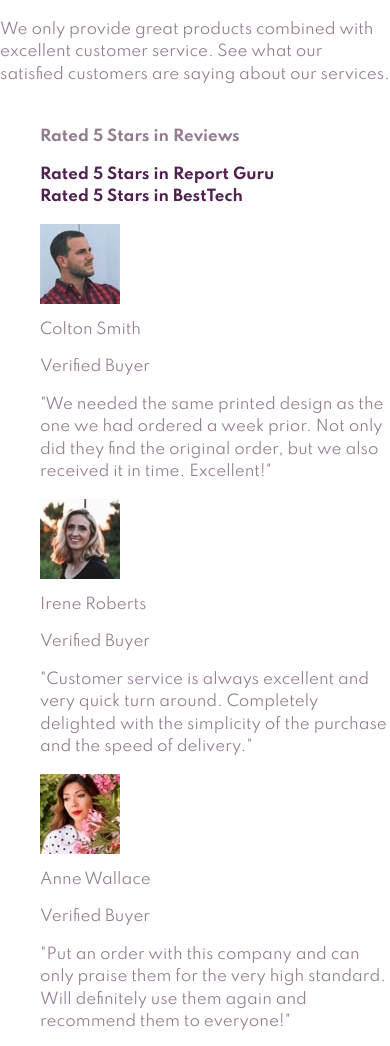
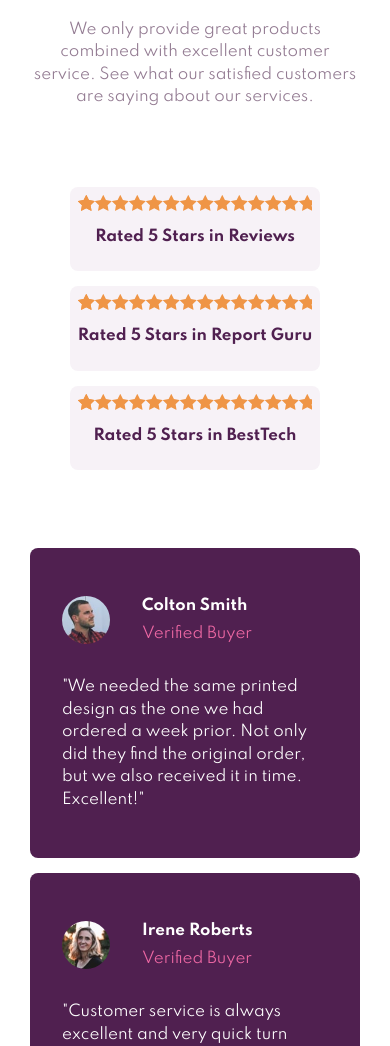
Before and after one commit to simondonohoe/social_proof_challenge, a plain HTML site: page index.html in a window 390 px wide. Shown: the part 215-1261 px from the top of the page. Drawn offline with Linux system fonts and the light colour scheme.

Commit message:
Site is responsive. Tune positioning to do.

```diff
--- a/app/scss/_global.scss
+++ b/app/scss/_global.scss
@@ -4,28 +4,25 @@
   box-sizing: border-box;
 }
 
-body{
+body {
   margin: 0;
   padding: 0;
-  font-family: 'Spartan', sans-serif;
+  font-family: "Spartan", sans-serif;
   font-size: $fontSizeM;
+  text-align: center;
   min-height: 100vh;
   line-height: 1.5;
   scroll-behavior: smooth;
   color: $priColDark;
 }
 
-h1{
+h1 {
   font-size: $fontSizeXL;
+  font-weight: $fWeightL;
 }
 
-h1, .ratings{
-  color: $priColDark;
-  font-weight: 700;
-}
-
-p{
-  color: $neuColDark;
+li {
+  border-radius: $borRad;
 }
 
 a,
@@ -43,3 +40,28 @@ img {
   max-width: 100%;
   display: block;
 }
+
+// grid layout
+main {
+  display: grid;
+  gap: 3rem;
+}
+
+@media (min-width: 50em) {
+  main {
+    grid-template-columns: 1fr 1fr;
+    text-align: left;
+  }
+
+  .header {
+    grid-column: 1 / 2;
+  }
+
+  .ratings {
+    grid-column: 2 / 3;
+  }
+
+  .verifiedBuyers {
+    grid-column: 1 / -1;
+  }
+}
--- /dev/null
+++ b/app/scss/_header.scss
@@ -0,0 +1,6 @@
+.header{
+
+  p{
+    color: $neuColDark;
+  }
+}
--- a/app/scss/_quotations.scss
+++ b/app/scss/_quotations.scss
@@ -0,0 +1,41 @@
+.verifiedBuyers {
+  padding: 0;
+  text-align: left;
+  color: $neuColWhite;
+
+  li {
+    background: $priColDark;
+    padding: $spacerTwo;
+  }
+
+  &__card {
+    width: 100%;
+    max-width: 25rem;
+
+    .userDetails {
+      display: flex;
+
+      img {
+        width: 3rem;
+        height: 3rem;
+        border-radius: 50%;
+        margin: auto 0;
+        margin-right: $spacerTwo;
+      }
+    }
+  }
+
+  &__userName {
+    font-weight: $fWeightL;
+    margin-bottom: 0.3125rem;
+  }
+
+  &__userStatus {
+    color: $priColLight;
+    margin-top: 0;
+  }
+
+  &__quote {
+    margin-top: 1rem;
+  }
+}
--- a/app/scss/_ratings.scss
+++ b/app/scss/_ratings.scss
@@ -1,14 +1,42 @@
 .ratings {
+  // display: flex;
 
-  &__star {
-    float: left;
-    width: 2%;
-    padding: 5px;
+  // gap: 1em;
+  // max-width: 25rem;
+  padding: 0;
+  // margin-left: auto;
+  // margin-right: auto;
+
+  @media(min-width: 50em){
+    flex-direction: column;
+     max-width: 100%;
+     justify-content: center;
+    // margin-left: auto;
+    // margin-right: auto;
   }
 
-  &__review::after{
-    content: "";
-    clear: both;
-    display: table;
+  .item{
+    display: flex;
+    flex-direction: column;
+    color: $priColDark;
+    background: $neuColLight;
+    font-weight: $fWeightL;
+    padding: 0.5rem;
+
+
+    @media (min-width: 50em) {
+      flex-direction: row;
+    }
+
+    .stars{
+      display: flex;
+      // flex-direction: column;
+      background-image: url(/images/icon-star.svg);
+
+      @media (min-width: 50em) {
+        flex-direction: row;
+        max-width: 100%;
+      }
+    }
   }
 }
--- /dev/null
+++ b/app/scss/_utilities.scss
@@ -0,0 +1,27 @@
+.container {
+  max-width: 70rem;
+  padding: 0 2em;
+  margin: 0 auto;
+}
+
+.-container{
+  max-width: 25rem;
+  margin-left: auto;
+  margin-right: auto;
+}
+
+.split{
+  display: flex;
+  flex-direction: column;
+  gap: 1em;
+  max-width: 25rem;
+  margin-left: auto;
+  margin-right: auto;
+
+  @media(min-width: 50em){
+    flex-direction: row;
+    max-width: 100rem;
+    margin-left: auto;
+    margin-right: auto;
+  }
+}
--- a/app/scss/_variables.scss
+++ b/app/scss/_variables.scss
@@ -9,3 +9,11 @@ $fontSizeS: 0.8125rem;
 $fontSizeM: 0.9375rem;
 $fontSizeL: 1.125rem;
 $fontSizeXL: 2.5rem;
+
+$fWeightS: 400;
+$fWeightM: 500;
+$fWeightL: 700;
+
+$borRad: 0.5rem;
+
+$spacerTwo: 2rem;
--- a/app/scss/style.scss
+++ b/app/scss/style.scss
@@ -1,5 +1,7 @@
 @import "variables";
+@import "utilities";
 
 @import "global";
+@import "header";
 @import "ratings";
 @import "quotations";
--- a/index.html
+++ b/index.html
@@ -23,71 +23,92 @@
     <link rel="stylesheet" href="./app/scss/style.css" />
   </head>
   <body>
+    <div class="container">
       <main>
-      <div class="container">
+        <div class="split">
+          <div class="header">
             <h1>10,000+ of our users love our products.</h1>
             <p class="summary">
               We only provide great products combined with excellent customer
               service. See what our satisfied customers are saying about our
               services.
             </p>
-        <ul class="ratings" role="list">
-          <li class="ratings__review">
-            <div class="ratings__star">
+          </div>
+        </div>
+        <ul class="ratings split" role="list">
+          <li class="item">
+            <div class="stars">
               <img src="./images/icon-star.svg" alt="" srcset="" />
             </div>
-            <div class="ratings__star">
+            <p>Rated 5 Stars in Reviews</p>
+          </li>
+          <li class="item">
+            <div class="stars">
               <img src="./images/icon-star.svg" alt="" srcset="" />
             </div>
-            <div class="ratings__star">
+            <p>Rated 5 Stars in Report Guru</p>
+          </li>
+          <li class="item">
+            <div class="stars">
               <img src="./images/icon-star.svg" alt="" srcset="" />
             </div>
-            <div class="ratings__star">
-              <img src="./images/icon-star.svg" alt="" srcset="" />
+            <p>Rated 5 Stars in BestTech</p>
+          </li>
+        </ul>
+
+        <ul class="verifiedBuyers split" role="list">
+          <li>
+            <div class="verifiedBuyers__card">
+              <div class="userDetails">
+                <img src="./images/image-colton.jpg" alt="User Pic" />
+                <div>
+                  <p class="verifiedBuyers__userName">Colton Smith</p>
+                  <p class="verifiedBuyers__userStatus">Verified Buyer</p>
                 </div>
-            <div class="ratings__star">
-              <img src="./images/icon-star.svg" alt="" srcset="" />
+              </div>
+              <p class="verifiedBuyers__quote">
+                "We needed the same printed design as the one we had ordered a
+                week prior. Not only did they find the original order, but we
+                also received it in time. Excellent!"
+              </p>
             </div>
           </li>
-            <p>Rated 5 Stars in Reviews</p>
-          <li>Rated 5 Stars in Report Guru</li>
-          <li>Rated 5 Stars in BestTech</li>
-        </ul>
-        <ul class="buyerquotes" role="list">
           <li>
-            <img src="./images/image-colton.jpg" alt="User Pic" />
-            <p class="userName">Colton Smith</p>
-            <p class="userStatus">Verified Buyer</p>
-            <p class="quote">
-              "We needed the same printed design as the one we had ordered a
-              week prior. Not only did they find the original order, but we also
-              received it in time. Excellent!"
+            <div class="verifiedBuyers__card">
+              <div class="userDetails">
+                <img src="./images/image-irene.jpg" alt="User Pic" />
+                <div>
+                  <p class="verifiedBuyers__userName">Irene Roberts</p>
+                  <p class="verifiedBuyers__userStatus">Verified Buyer</p>
+                </div>
+              </div>
+              <p class="verifiedBuyers__quote">
+                "Customer service is always excellent and very quick turn
+                around. Completely delighted with the simplicity of the purchase
+                and the speed of delivery."
               </p>
+            </div>
           </li>
           <li>
-            <img src="./images/image-irene.jpg" alt="User Pic" />
-            <p class="userName">Irene Roberts</p>
-            <p class="userStatus">Verified Buyer</p>
-            <p class="quote">
-              "Customer service is always excellent and very quick turn around.
-              Completely delighted with the simplicity of the purchase and the
-              speed of delivery."
-            </p>
-          </li>
-          <li>
+            <div class="verifiedBuyers__card">
+              <div class="userDetails">
                 <img src="./images/image-anne.jpg" alt="User Pic" />
-            <p class="userName">Anne Wallace</p>
-            <p class="userStatus">Verified Buyer</p>
-            <p class="quote">
+                <div>
+                  <p class="verifiedBuyers__userName">Anne Wallace</p>
+                  <p class="verifiedBuyers__userStatus">Verified Buyer</p>
+                </div>
+              </div>
+              <p class="verifiedBuyers__quote">
                 "Put an order with this company and can only praise them for the
                 very high standard. Will definitely use them again and recommend
                 them to everyone!"
               </p>
+            </div>
           </li>
         </ul>
+      </main>
     </div>
     <!-- close container -->
-    </main>
     <div class="attribution">
       Challenge by
       <a href="https://www.frontendmentor.io?ref=challenge" target="_blank"
```
Also changed, not shown: app/scss/style.css, app/scss/style.min.css, 2 other files. Lines whose indentation alone changed are shown as unchanged.
